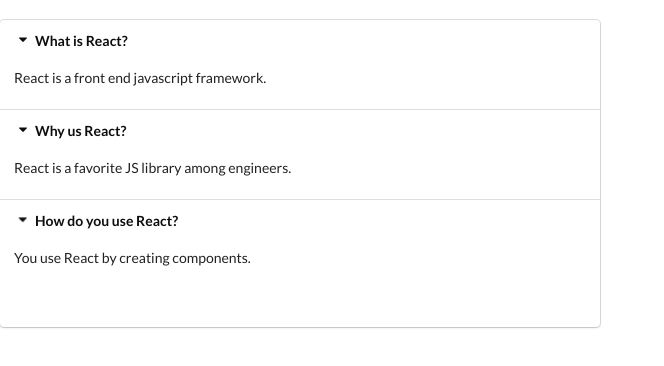
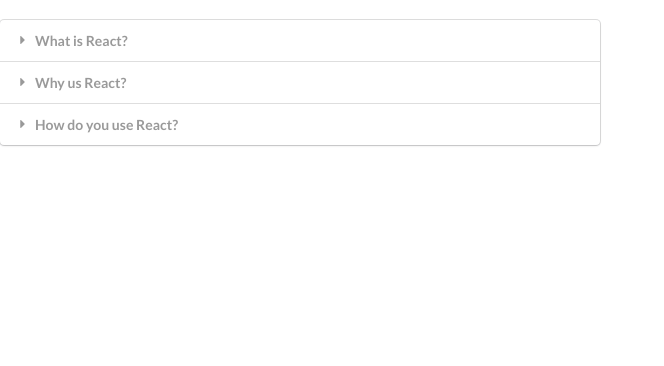
Before and after one commit to uxmoon/react-widgets, a React (Create React App) app: page / in a window 1280 px wide. Shown: the top 366 px of the page, without its empty margins (0-664 px from the left). Built offline with nearby package versions, Linux system fonts and the light colour scheme.

Commit message:
expanding the accordion

```diff
--- a/src/components/Accordion.js
+++ b/src/components/Accordion.js
@@ -13,15 +13,18 @@
   };
 
   const renderedItems = items.map((item, index) => {
+
+    const isActive = index === activeIndex ? 'active' : '';
+
     return (
       <React.Fragment key={item.title}>
         <div
-          className="title active"
+          className={`title ${isActive}`}
           onClick={() => onTitleClick(index)}>
           <i className="dropdown icon"></i>
           {item.title}
         </div>
-        <div className="content active">
+        <div className={`content ${isActive}`}>
           <p>{item.content}</p>
         </div>
       </React.Fragment>
@@ -29,9 +32,10 @@
   });
 
   return (
-    <div className="ui styled accordion">
-      {renderedItems}
-      <h1>{activeIndex}</h1>
+    <div>
+      <div className="ui styled accordion">
+        {renderedItems}
+        </div>
     </div>
   );
 };
```
